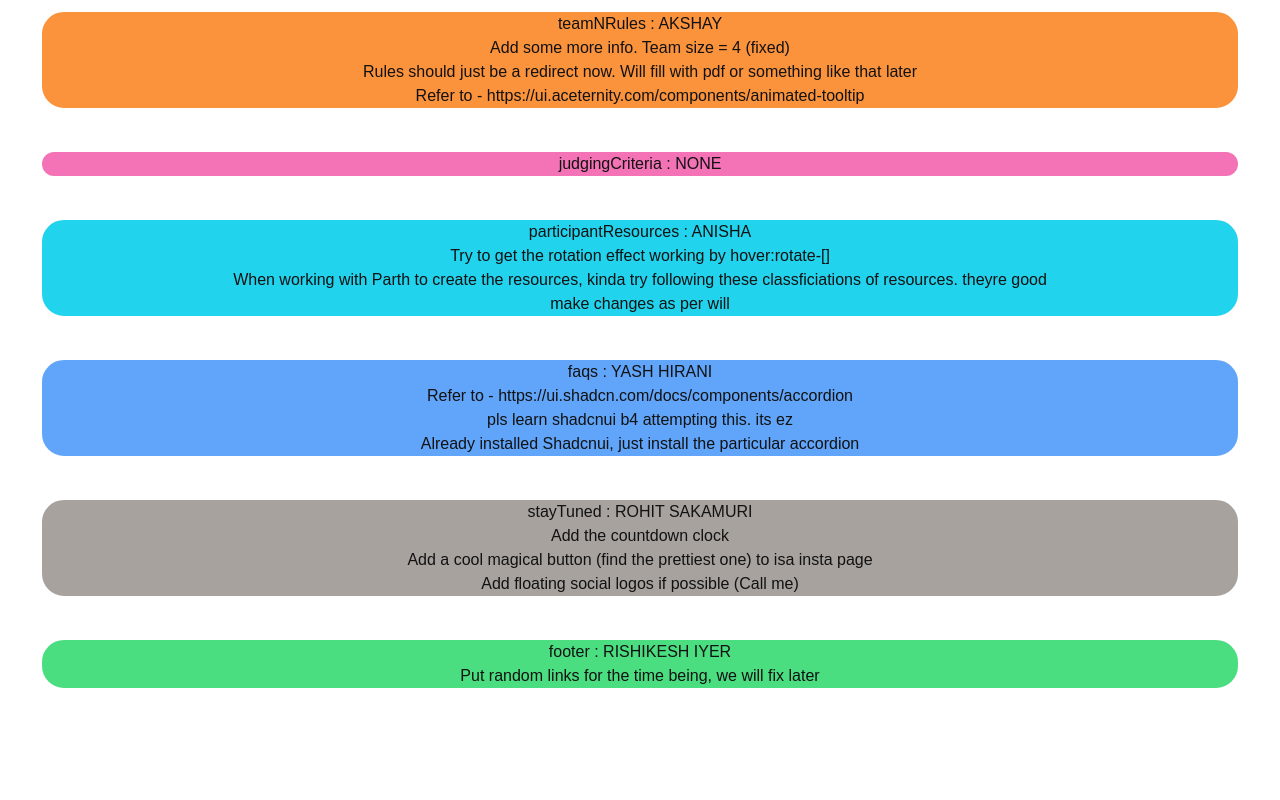
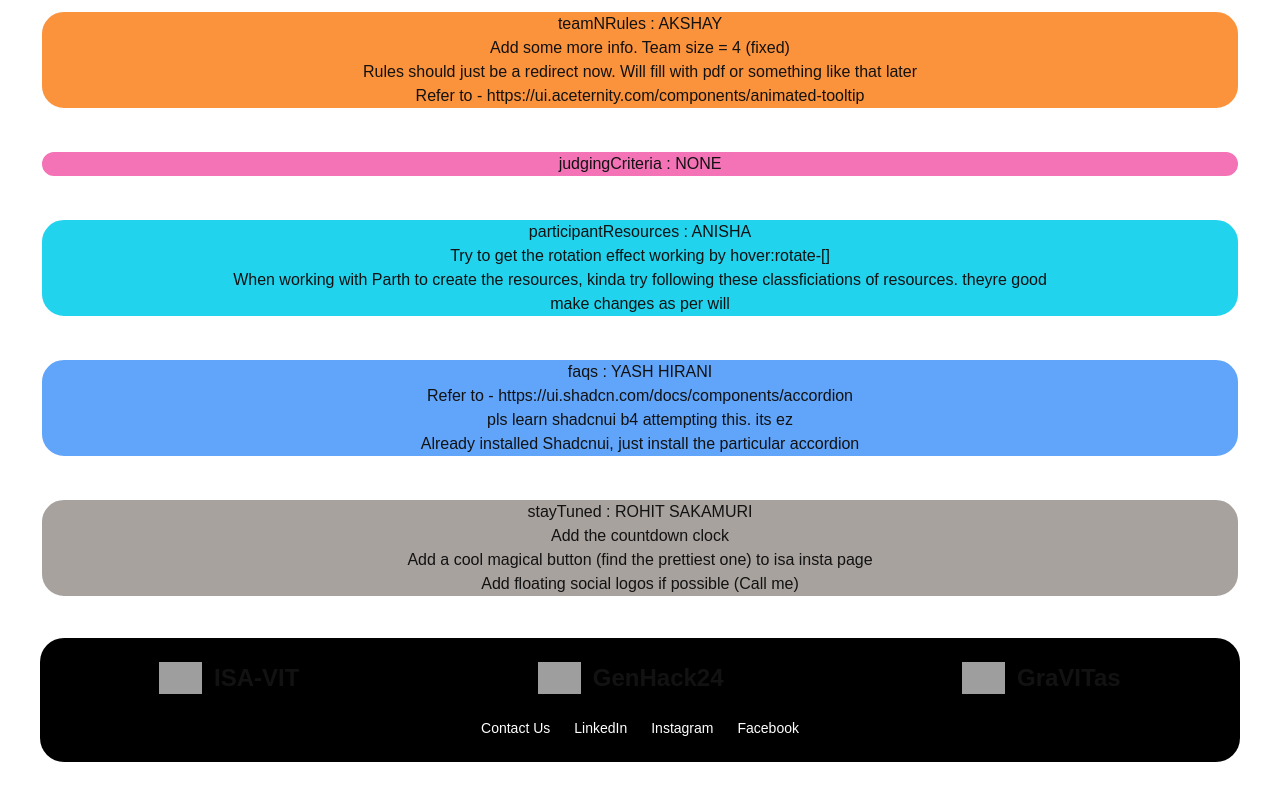
Before and after one commit to TFM-HITESH/genhack-24, a Next.js app: page / in a window 1280 px wide. Shown: the part 750-1550 px from the top of the page. Before the commit the page ends 1480 px from the top, so only its background shows below. Built offline with nearby package versions, Linux system fonts and the light colour scheme; grey boxes are pictures that could not be loaded.

Commit message:
feat:added footer component

```diff
--- a/src/components/footer/footer.tsx
+++ b/src/components/footer/footer.tsx
@@ -2,9 +2,46 @@ import React from 'react';
 
 export default function Footer() {
     return (
-        <div className="w-full rounded-3xl flex flex-col items-center justify-center bg-green-400 border-white border-2">
-            footer : RISHIKESH IYER
-            <p>Put random links for the time being, we will fix later</p>
+        <div className="w-full rounded-3xl bg-black">
+            <br></br>
+            <div className='flex justify-around' >
+                <div>
+                    <a href="https://linktr.ee/ISA_VIT" className="flex mb-4 sm:mb-0 space-x-3 rtl:space-x-reverse">
+                        <img src="https://flowbite.com/docs/images/logo.svg" className="h-8" alt="GenHack Logo" />
+                        <span className="s text-2xl font-semibold whitespace-nowrap dark:text-white">ISA-VIT</span>
+                    </a>
+                </div>
+                <div>
+                    <a href="https://gravitas.vit.ac.in/events/6b8842bf-3661-45de-9428-47f5996341b4" className="flex mb-4 sm:mb-0 space-x-3 rtl:space-x-reverse">
+                        <img src="https://flowbite.com/docs/images/logo.svg" className="h-8" alt="ISA Logo" />
+                        <span className=" text-2xl font-semibold whitespace-nowrap dark:text-white">GenHack24</span>
+                    </a>
+                </div>
+                <div>
+                    <a href="https://gravitas.vit.ac.in/" className="flex mb-4 sm:mb-0 space-x-3 rtl:space-x-reverse">
+                        <img src='https://flowbite.com/docs/images/logo.svg' className="h-8" alt="GraVITas Logo"/>
+                        <span className="text-2xl font-semibold whitespace-nowrap dark:text-white">GraVITas</span>
+                    </a>
+                </div>
+            </div>
+            <br></br>
+            <div className="items-center">
+                <ul className="flex flex-wrap justify-center mb-6 text-sm font-medium text-white sm:mb-0 dark:text-gray-400">
+                    <li>
+                        <a href="#" className="hover:underline me-4 md:me-6">Contact Us</a>
+                    </li>
+                    <li>
+                        <a href="https://www.linkedin.com/company/international-society-of-automation-isa-vit/" className="hover:underline me-4 md:me-6">LinkedIn</a>
+                    </li>
+                    <li>
+                        <a href="https://www.instagram.com/isa_vit_/?hl=en" className="hover:underline me-4 md:me-6">Instagram</a>
+                    </li>
+                    <li>
+                        <a href="https://www.facebook.com/isavitchapter" className="hover:underline">Facebook</a>
+                    </li>
+                </ul>
+            </div>
+            <br></br>
         </div>
     );
 }
```
